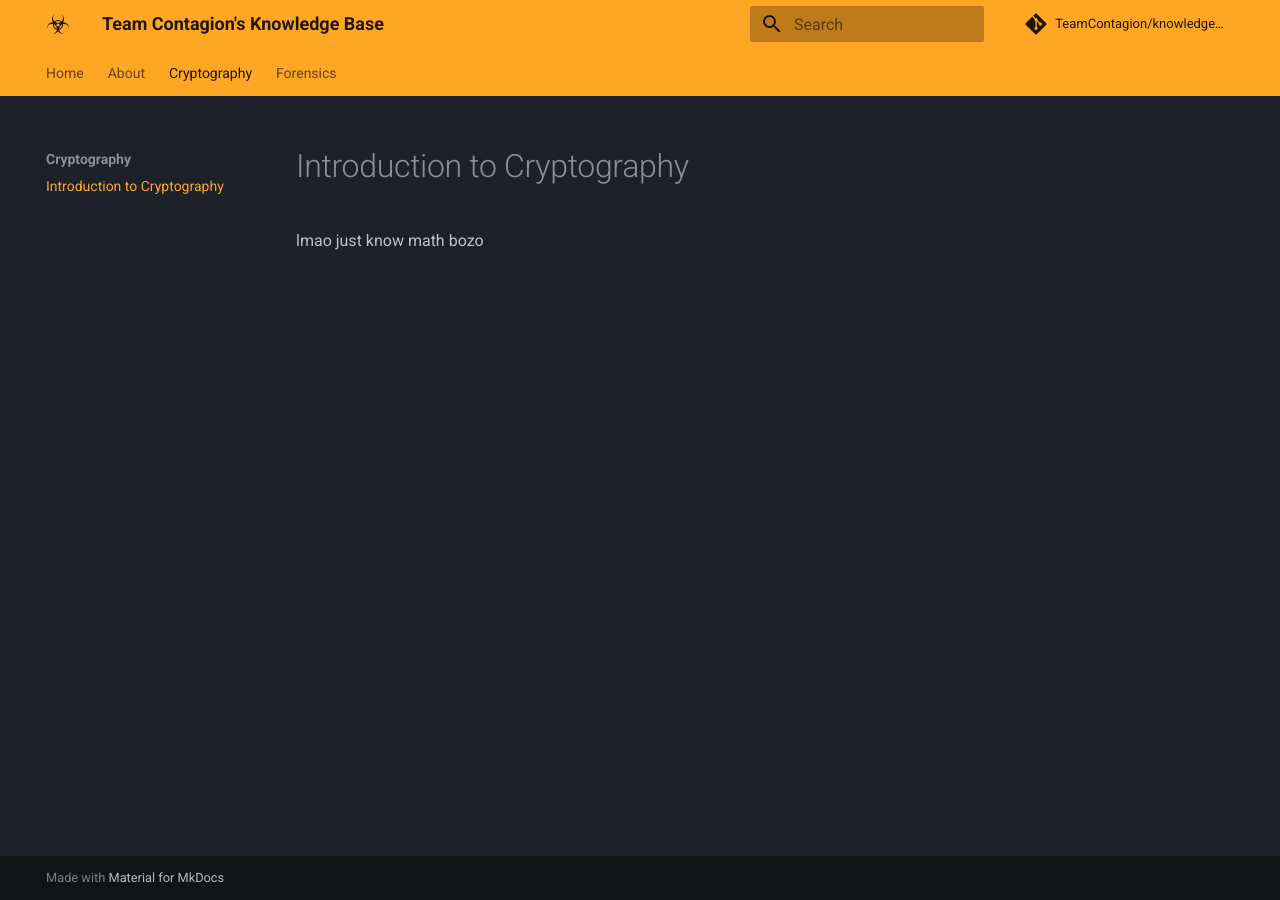
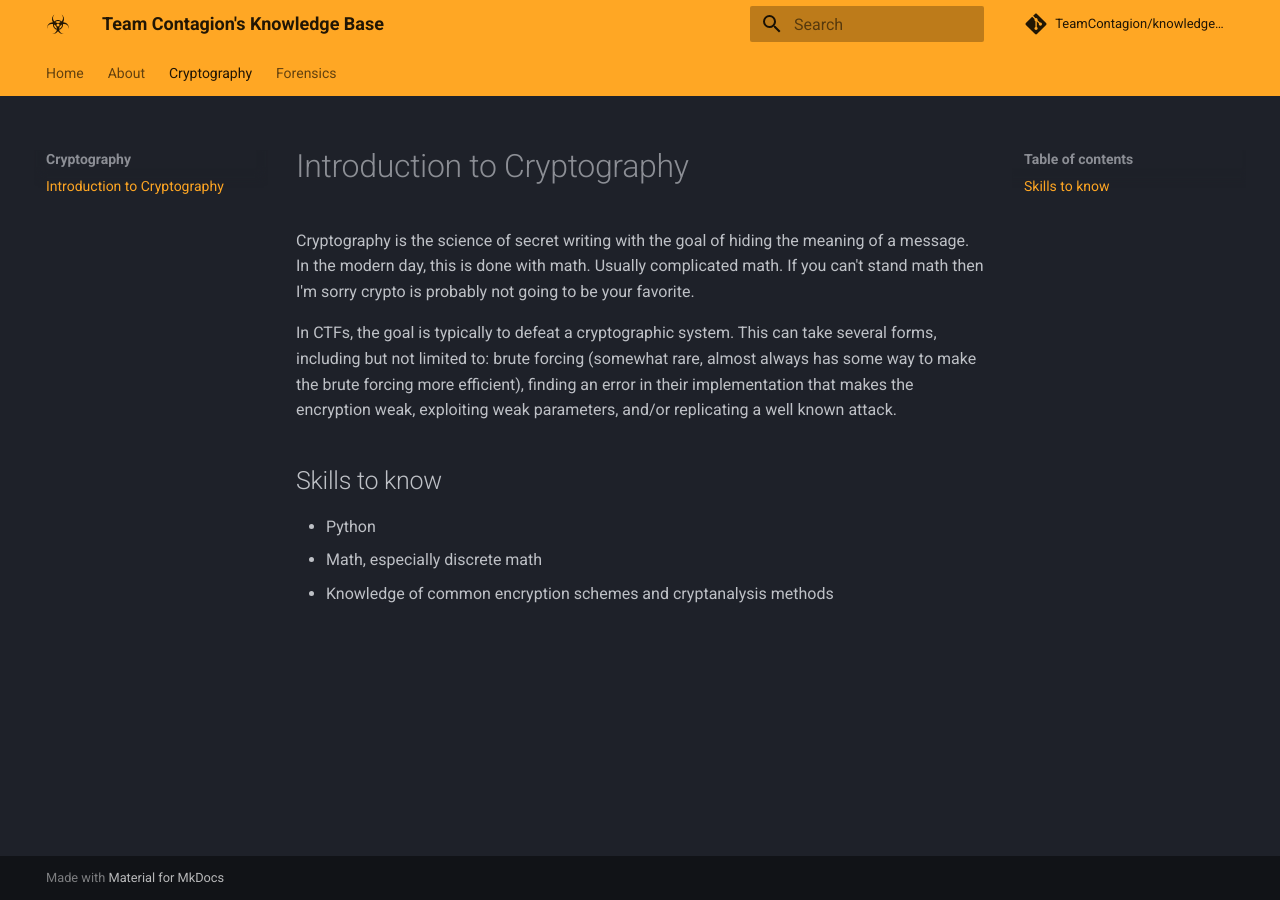
Before and after one commit to TeamContagion/knowledge-base, an MkDocs documentation site: the page built from docs/crypto/introduction.md, in a window 1280 px wide. Built offline with MkDocs 1.6.1 and Material for MkDocs 9.7.7, drawn with Linux system fonts in a browser that asks for light colours; comment, search, counter and statistics services are not loaded.

Commit message:
Update introduction.md

```diff
--- a/docs/crypto/introduction.md
+++ b/docs/crypto/introduction.md
@@ -1 +1,9 @@
-lmao just know math bozo
+Cryptography is the science of secret writing with the goal of hiding the meaning of a message. In the modern day, this is done with math. Usually complicated math. If you can't stand math then I'm sorry crypto is probably not going to be your favorite.
+
+In CTFs, the goal is typically to defeat a cryptographic system. This can take several forms, including but not limited to:
+brute forcing (somewhat rare, almost always has some way to make the brute forcing more efficient), finding an error in their implementation that makes the encryption weak, exploiting weak parameters, and/or replicating a well known attack.
+
+## Skills to know
+- Python
+- Math, especially discrete math
+- Knowledge of common encryption schemes and cryptanalysis methods
```
